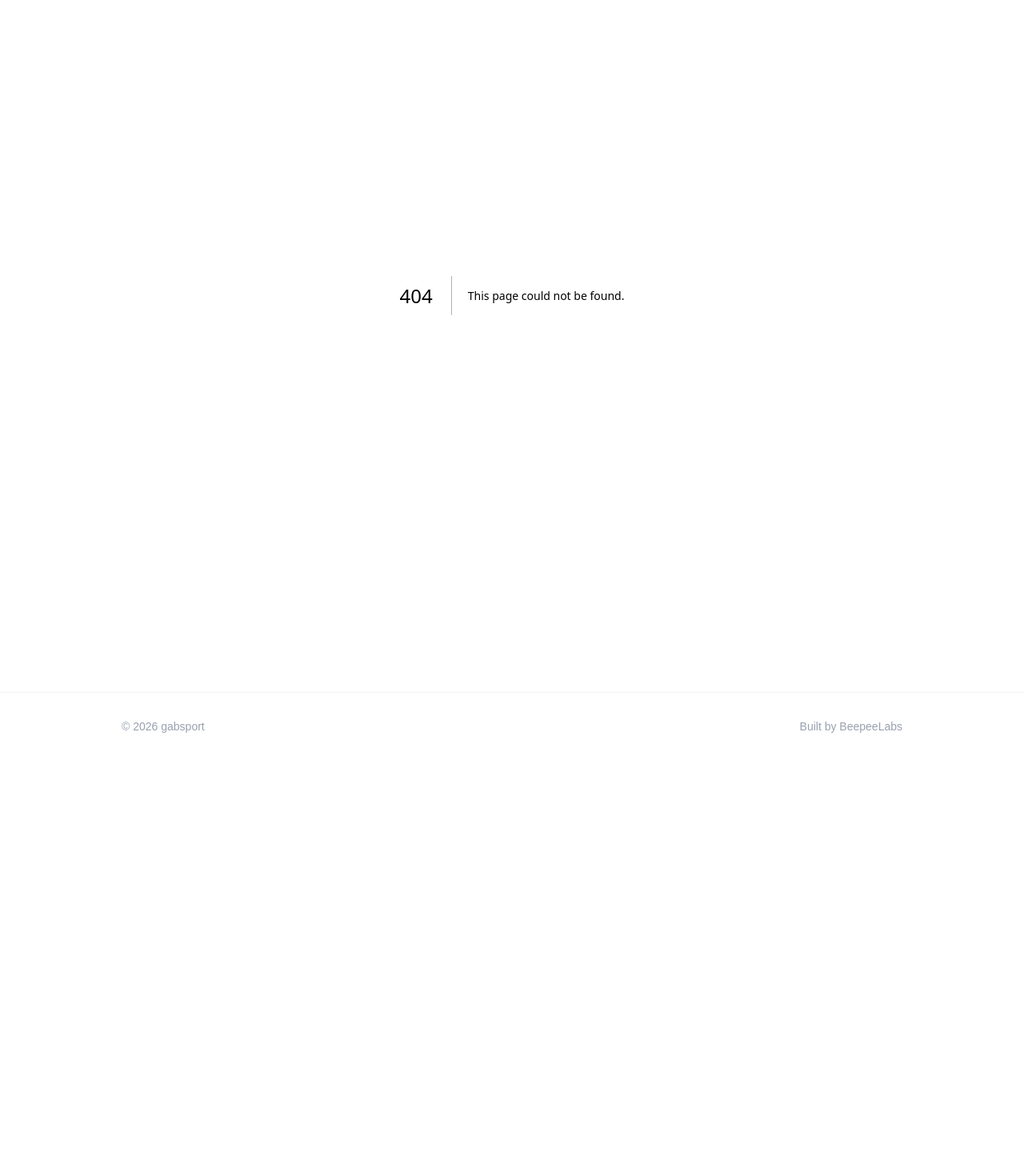
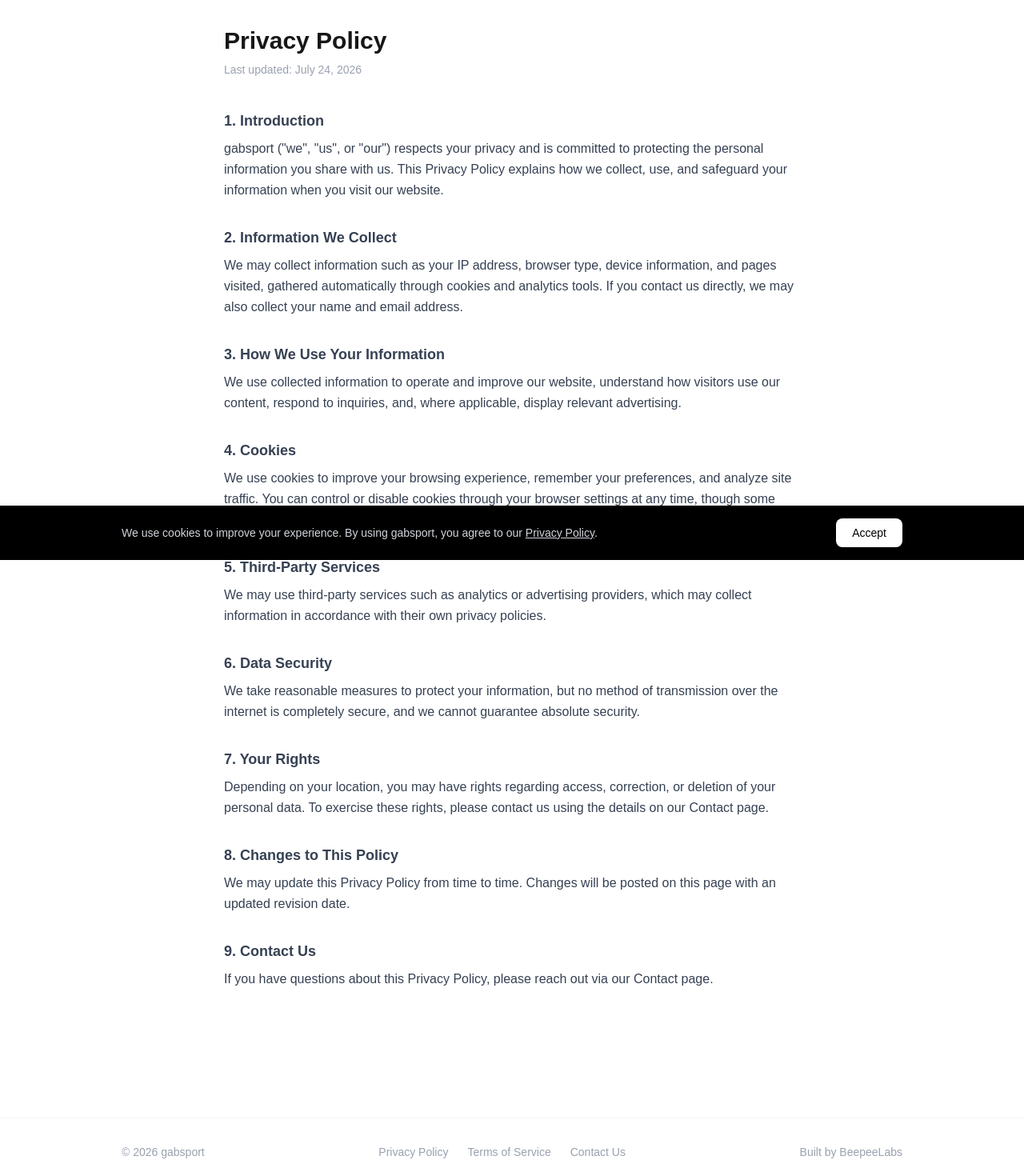
Before and after one commit to Bakareferanmi/Gabsport, a Next.js app: page /privacy-policy in a window 1280 px wide. Before the commit this address had no page. Shown: the part 100-1570 px from the top of the page at 80% size. Before the commit the page ends 1050 px from the top, so only its background shows below. Built offline with nearby package versions, Linux system fonts and the light colour scheme.

Commit message:
add privacy policy, terms, contact page, and cookie consent

```diff
--- /dev/null
+++ b/app/components/CookieConsent.tsx
@@ -0,0 +1,37 @@
+'use client';
+
+import { useEffect, useState } from 'react';
+import Link from 'next/link';
+
+export default function CookieConsent() {
+  const [visible, setVisible] = useState(false);
+
+  useEffect(() => {
+    const accepted = localStorage.getItem('gabsport-cookie-consent');
+    if (!accepted) setVisible(true);
+  }, []);
+
+  function accept() {
+    localStorage.setItem('gabsport-cookie-consent', 'true');
+    setVisible(false);
+  }
+
+  if (!visible) return null;
+
+  return (
+    <div className="fixed bottom-0 left-0 right-0 bg-black text-white z-50">
+      <div className="max-w-5xl mx-auto px-6 py-4 flex flex-col md:flex-row items-center justify-between gap-4 text-sm">
+        <p className="text-gray-300">
+          We use cookies to improve your experience. By using gabsport, you agree to our{' '}
+          <Link href="/privacy-policy" className="underline">Privacy Policy</Link>.
+        </p>
+        <button
+          onClick={accept}
+          className="bg-white text-black px-5 py-2 rounded-lg font-medium whitespace-nowrap"
+        >
+          Accept
+        </button>
+      </div>
+    </div>
+  );
+}
--- a/app/components/Footer.tsx
+++ b/app/components/Footer.tsx
@@ -1,8 +1,15 @@
+import Link from 'next/link';
+
 export default function Footer() {
   return (
     <footer className="border-t border-gray-100 mt-24">
-      <div className="max-w-5xl mx-auto px-6 py-8 text-sm text-gray-400 flex justify-between">
+      <div className="max-w-5xl mx-auto px-6 py-8 flex flex-col md:flex-row justify-between gap-4 text-sm text-gray-400">
         <span>© {new Date().getFullYear()} gabsport</span>
+        <div className="flex gap-6">
+          <Link href="/privacy-policy" className="hover:text-black transition-colors">Privacy Policy</Link>
+          <Link href="/terms-of-service" className="hover:text-black transition-colors">Terms of Service</Link>
+          <Link href="/contact" className="hover:text-black transition-colors">Contact Us</Link>
+        </div>
         <span>Built by BeepeeLabs</span>
       </div>
     </footer>
--- /dev/null
+++ b/app/contact/page.tsx
@@ -0,0 +1,26 @@
+export const metadata = {
+  title: 'Contact Us | gabsport',
+};
+
+export default function Contact() {
+  return (
+    <div className="max-w-2xl mx-auto px-6 py-16">
+      <h1 className="text-3xl font-semibold mb-4">Contact Us</h1>
+      <p className="text-gray-600 leading-relaxed mb-10">
+        Have a tip, correction, partnership inquiry, or just want to say hello?
+        We'd love to hear from you.
+      </p>
+
+      <div className="space-y-6 text-gray-700">
+        <div>
+          <h2 className="text-sm uppercase tracking-widest text-gray-400 mb-1">Email</h2>
+          <p>hello@gabsport.com</p>
+        </div>
+        <div>
+          <h2 className="text-sm uppercase tracking-widest text-gray-400 mb-1">Response Time</h2>
+          <p>We typically respond within 24–48 hours.</p>
+        </div>
+      </div>
+    </div>
+  );
+}
--- a/app/layout.tsx
+++ b/app/layout.tsx
@@ -2,6 +2,7 @@ import { Poppins } from 'next/font/google';
 import './globals.css';
 import Navbar from './components/Navbar';
 import Footer from './components/Footer';
+import CookieConsent from './components/CookieConsent';
 
 const poppins = Poppins({
   subsets: ['latin'],
@@ -21,6 +22,7 @@ export default function RootLayout({ children }: { children: React.ReactNode })
         <Navbar />
         <main>{children}</main>
         <Footer />
+        <CookieConsent />
       </body>
     </html>
   );
--- /dev/null
+++ b/app/privacy-policy/page.tsx
@@ -0,0 +1,59 @@
+export const metadata = {
+  title: 'Privacy Policy | gabsport',
+};
+
+export default function PrivacyPolicy() {
+  return (
+    <div className="max-w-3xl mx-auto px-6 py-16">
+      <h1 className="text-3xl font-semibold mb-2">Privacy Policy</h1>
+      <p className="text-sm text-gray-400 mb-10">Last updated: July 24, 2026</p>
+
+      <div className="space-y-8 text-gray-700 leading-relaxed">
+        <section>
+          <h2 className="text-lg font-semibold mb-2">1. Introduction</h2>
+          <p>gabsport ("we", "us", or "our") respects your privacy and is committed to protecting the personal information you share with us. This Privacy Policy explains how we collect, use, and safeguard your information when you visit our website.</p>
+        </section>
+
+        <section>
+          <h2 className="text-lg font-semibold mb-2">2. Information We Collect</h2>
+          <p>We may collect information such as your IP address, browser type, device information, and pages visited, gathered automatically through cookies and analytics tools. If you contact us directly, we may also collect your name and email address.</p>
+        </section>
+
+        <section>
+          <h2 className="text-lg font-semibold mb-2">3. How We Use Your Information</h2>
+          <p>We use collected information to operate and improve our website, understand how visitors use our content, respond to inquiries, and, where applicable, display relevant advertising.</p>
+        </section>
+
+        <section>
+          <h2 className="text-lg font-semibold mb-2">4. Cookies</h2>
+          <p>We use cookies to improve your browsing experience, remember your preferences, and analyze site traffic. You can control or disable cookies through your browser settings at any time, though some features of the site may not function properly without them.</p>
+        </section>
+
+        <section>
+          <h2 className="text-lg font-semibold mb-2">5. Third-Party Services</h2>
+          <p>We may use third-party services such as analytics or advertising providers, which may collect information in accordance with their own privacy policies.</p>
+        </section>
+
+        <section>
+          <h2 className="text-lg font-semibold mb-2">6. Data Security</h2>
+          <p>We take reasonable measures to protect your information, but no method of transmission over the internet is completely secure, and we cannot guarantee absolute security.</p>
+        </section>
+
+        <section>
+          <h2 className="text-lg font-semibold mb-2">7. Your Rights</h2>
+          <p>Depending on your location, you may have rights regarding access, correction, or deletion of your personal data. To exercise these rights, please contact us using the details on our Contact page.</p>
+        </section>
+
+        <section>
+          <h2 className="text-lg font-semibold mb-2">8. Changes to This Policy</h2>
+          <p>We may update this Privacy Policy from time to time. Changes will be posted on this page with an updated revision date.</p>
+        </section>
+
+        <section>
+          <h2 className="text-lg font-semibold mb-2">9. Contact Us</h2>
+          <p>If you have questions about this Privacy Policy, please reach out via our Contact page.</p>
+        </section>
+      </div>
+    </div>
+  );
+}
--- /dev/null
+++ b/app/terms-of-service/page.tsx
@@ -0,0 +1,54 @@
+export const metadata = {
+  title: 'Terms of Service | gabsport',
+};
+
+export default function TermsOfService() {
+  return (
+    <div className="max-w-3xl mx-auto px-6 py-16">
+      <h1 className="text-3xl font-semibold mb-2">Terms of Service</h1>
+      <p className="text-sm text-gray-400 mb-10">Last updated: July 24, 2026</p>
+
+      <div className="space-y-8 text-gray-700 leading-relaxed">
+        <section>
+          <h2 className="text-lg font-semibold mb-2">1. Acceptance of Terms</h2>
+          <p>By accessing and using gabsport, you agree to be bound by these Terms of Service. If you do not agree with any part of these terms, please do not use our website.</p>
+        </section>
+
+        <section>
+          <h2 className="text-lg font-semibold mb-2">2. Use of Content</h2>
+          <p>All articles, images, and content published on gabsport are intended for personal, non-commercial use. Reproduction, redistribution, or republishing of our content without prior written permission is prohibited.</p>
+        </section>
+
+        <section>
+          <h2 className="text-lg font-semibold mb-2">3. Accuracy of Information</h2>
+          <p>We strive to provide accurate and up-to-date sports coverage, but we make no guarantees regarding the completeness, accuracy, or timeliness of any content on this site. Scores, statistics, and news may change or contain errors.</p>
+        </section>
+
+        <section>
+          <h2 className="text-lg font-semibold mb-2">4. User Conduct</h2>
+          <p>You agree not to use gabsport for any unlawful purpose, or in any way that could damage, disable, or impair the site or interfere with any other party's use of it.</p>
+        </section>
+
+        <section>
+          <h2 className="text-lg font-semibold mb-2">5. Third-Party Links</h2>
+          <p>Our site may contain links to third-party websites. We are not responsible for the content, accuracy, or practices of any linked external sites.</p>
+        </section>
+
+        <section>
+          <h2 className="text-lg font-semibold mb-2">6. Limitation of Liability</h2>
+          <p>gabsport is provided on an "as is" basis. We shall not be liable for any damages arising from your use of, or inability to use, this website.</p>
+        </section>
+
+        <section>
+          <h2 className="text-lg font-semibold mb-2">7. Changes to These Terms</h2>
+          <p>We reserve the right to modify these Terms of Service at any time. Continued use of the site after changes are posted constitutes acceptance of the revised terms.</p>
+        </section>
+
+        <section>
+          <h2 className="text-lg font-semibold mb-2">8. Contact Us</h2>
+          <p>Questions about these Terms of Service can be directed to us via our Contact page.</p>
+        </section>
+      </div>
+    </div>
+  );
+}
```
